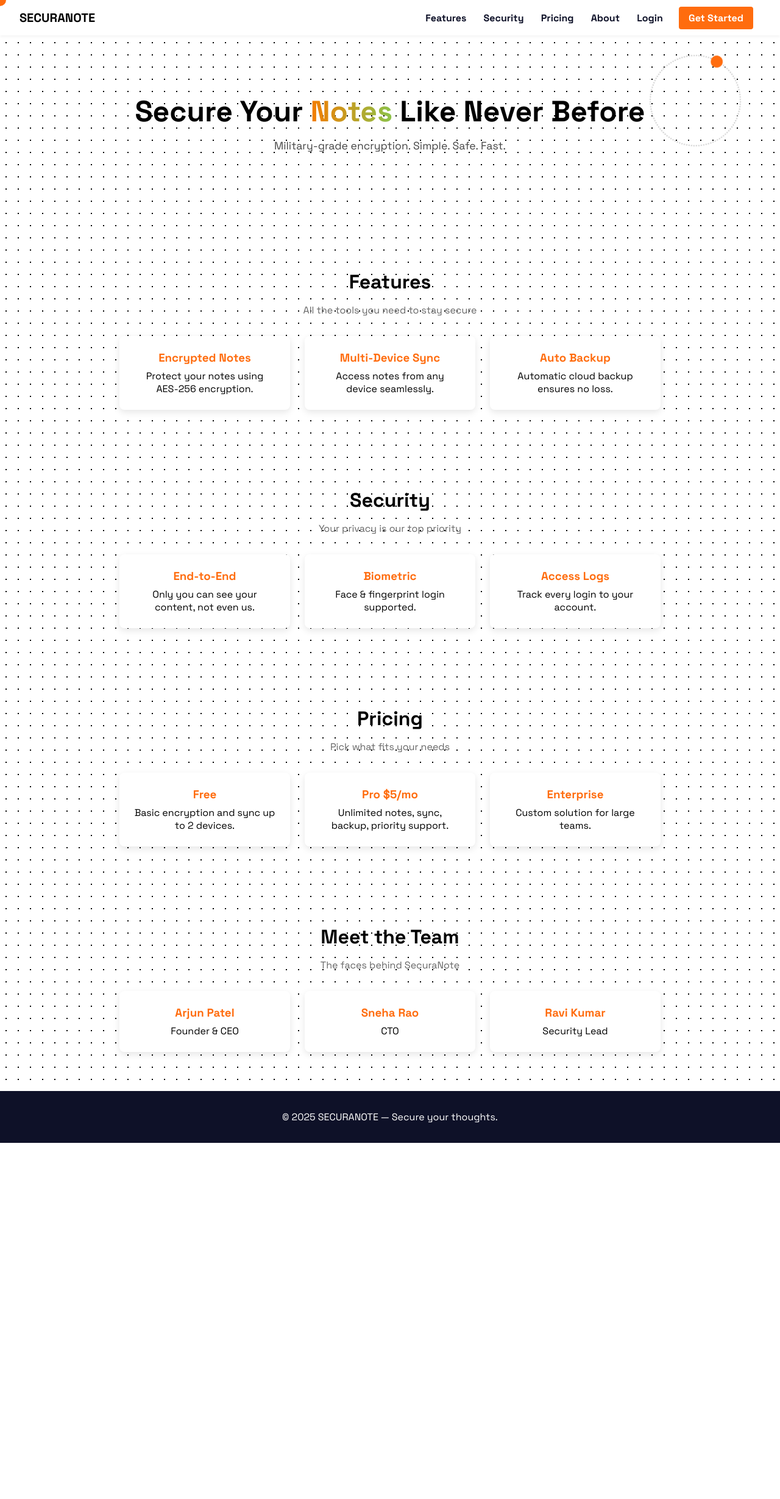
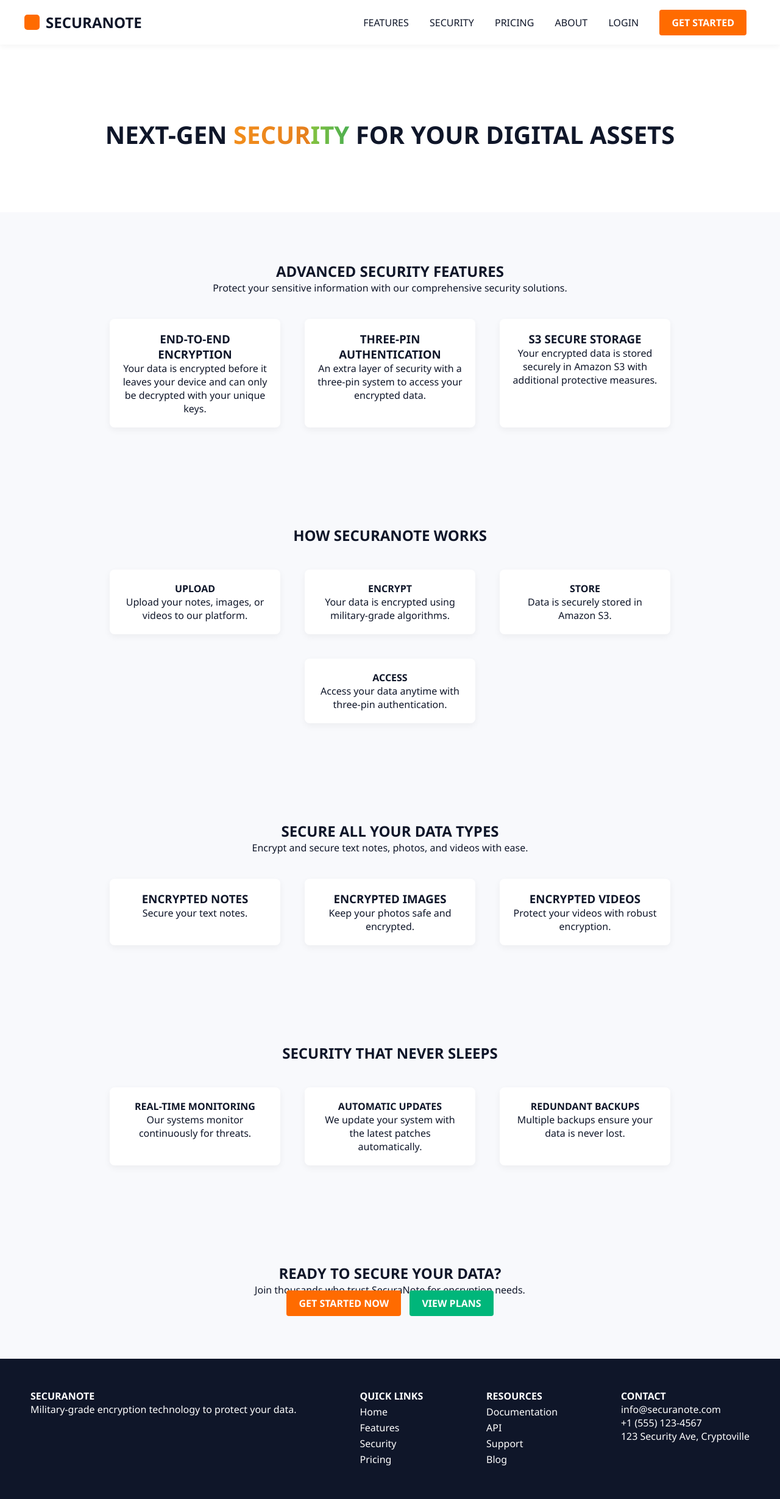
Before and after one commit to Aparna-26-02/Securanote, a Flask app: page / in a window 1280 px wide. Shown: the whole page at 61% size. Before the commit the page ends 1874 px from the top, so only its background shows below. Run offline with Flask 3, Linux system fonts and the light colour scheme; parts of the project's set-up code (start-up, migrations or seed data) failed here and were passed over.

Commit message:
Update index.html

```diff
--- a/Securanote/securanote/templates/index.html
+++ b/Securanote/securanote/templates/index.html
@@ -1,237 +1,247 @@
 <!DOCTYPE html>
 <html lang="en">
 <head>
-  <meta charset="UTF-8" />
-  <meta name="viewport" content="width=device-width, initial-scale=1.0" />
-  <title>SecuraNote</title>
-  <link href="https://fonts.googleapis.com/css2?family=Space+Grotesk:wght@400;600;700&display=swap" rel="stylesheet">
+  <meta charset="UTF-8">
+  <title>Securanote</title>
+  <meta name="viewport" content="width=device-width, initial-scale=1.0">
   <style>
+    :root {
+      --primary: #ff6b00;
+      --dark: #0f1629;
+      --accent: #00b67a;
+      --highlight: #6dd47e;
+      --gradient-orange: linear-gradient(to right, #f28e1c, #e57f1e);
+      --gradient-green: linear-gradient(to right, #85c240, #4caf50);
+    }
+
     * {
-      box-sizing: border-box;
       margin: 0;
       padding: 0;
+      box-sizing: border-box;
+      scroll-behavior: smooth;
+      font-family: 'Segoe UI', sans-serif;
     }
-    html {
-      scroll-behavior: smooth;
+
+    body {
+      background: #f8f9fc;
+      color: var(--dark);
     }
-    body {
-      font-family: 'Space Grotesk', sans-serif;
-      background-color: #fff;
-      background-image: radial-gradient(#000 1px, transparent 1px);
-      background-size: 20px 20px;
-      cursor: none;
-    }
-    .custom-cursor {
-      width: 20px;
-      height: 20px;
-      border-radius: 50%;
-      background: #ff6c0e;
-      position: fixed;
-      top: 0;
-      left: 0;
-      pointer-events: none;
-      transform: translate(-50%, -50%);
-      z-index: 9999;
-      transition: transform 0.1s ease;
-    }
+
     header {
+      background: white;
+      padding: 20px 40px;
+      display: flex;
+      align-items: center;
+      justify-content: space-between;
       position: sticky;
       top: 0;
-      background: #fff;
+      z-index: 1000;
+      box-shadow: 0 2px 10px rgba(0,0,0,0.05);
+    }
+
+    .logo {
+      font-size: 24px;
+      font-weight: bold;
       display: flex;
-      justify-content: space-between;
       align-items: center;
-      padding: 1rem 2rem;
-      box-shadow: 0 2px 5px rgba(0,0,0,0.05);
-      z-index: 1000;
     }
-    header .logo {
-      font-weight: 700;
-      font-size: 20px;
+
+    .logo-icon {
+      width: 25px;
+      height: 25px;
+      background: var(--primary);
+      border-radius: 5px;
+      display: inline-block;
+      margin-right: 10px;
     }
+
     nav a {
-      margin: 0 0.75rem;
       text-decoration: none;
-      font-weight: bold;
-      color: #0e1128;
+      margin: 0 15px;
+      color: var(--dark);
+      font-weight: 500;
     }
+
     .btn {
-      padding: 0.5rem 1rem;
-      border-radius: 4px;
+      padding: 10px 20px;
+      background: var(--primary);
+      color: white;
       font-weight: bold;
       text-decoration: none;
-      margin-left: 10px;
+      border-radius: 4px;
     }
-    .btn-primary {
-      background: #ff6c0e;
-      color: #fff;
+
+    section {
+      padding: 80px 40px;
+      text-align: center;
     }
+
     .hero {
-      padding: 6rem 2rem;
-      text-align: center;
-      position: relative;
+      background: #fff;
+      font-size: 40px;
+      font-weight: bold;
+      padding: 120px 20px 100px;
     }
-    .hero h1 {
-      font-size: 3rem;
-      font-weight: 700;
-      line-height: 1.2;
+
+    .hero span.orange {
+      background: var(--gradient-orange);
+      -webkit-background-clip: text;
+      color: transparent;
     }
-    .hero span {
-      background: linear-gradient(to right, #f57c00, #8bc34a);
+
+    .hero span.green {
+      background: var(--gradient-green);
       -webkit-background-clip: text;
-      -webkit-text-fill-color: transparent;
+      color: transparent;
     }
-    .hero p {
-      font-size: 1.1rem;
-      color: #444;
-      margin: 1rem 0 2rem;
-    }
-    .solar-animation {
-      position: absolute;
-      right: 5%;
-      top: 10%;
-      width: 150px;
-      height: 150px;
-      border: 2px dotted #ccc;
-      border-radius: 50%;
-      animation: spin 20s linear infinite;
-    }
-    .solar-animation::before {
-      content: '';
-      position: absolute;
-      top: 50%;
-      left: 0;
-      width: 20px;
-      height: 20px;
-      background: #ff6c0e;
-      border-radius: 50%;
-      transform: translate(-50%, -50%);
-    }
-    @keyframes spin {
-      from { transform: rotate(0deg); }
-      to { transform: rotate(360deg); }
-    }
-    section {
-      padding: 4rem 2rem;
-    }
-    .section-title {
-      text-align: center;
-      font-size: 2rem;
-      font-weight: 700;
-      margin-bottom: 1rem;
-    }
-    .section-subtitle {
-      text-align: center;
-      margin-bottom: 2rem;
-      color: #666;
-    }
+
     .grid {
       display: flex;
       flex-wrap: wrap;
       justify-content: center;
-      gap: 1.5rem;
+      gap: 40px;
+      margin-top: 40px;
     }
+
     .card {
-      background: #fff;
+      background: white;
+      padding: 20px;
       border-radius: 8px;
-      box-shadow: 0 4px 12px rgba(0,0,0,0.1);
-      padding: 1.5rem;
       width: 280px;
-      text-align: center;
+      box-shadow: 0 4px 12px rgba(0,0,0,0.05);
     }
-    .card h3 {
-      color: #ff6c0e;
-      margin-bottom: 0.5rem;
+
+    footer {
+      background: var(--dark);
+      color: white;
+      padding: 40px;
+      display: flex;
+      flex-wrap: wrap;
+      justify-content: space-between;
     }
-    .footer {
-      background: #0e1128;
+
+    footer .column {
+      margin: 10px;
+    }
+
+    footer a {
       color: white;
-      padding: 2rem;
-      text-align: center;
+      display: block;
+      margin: 4px 0;
+      text-decoration: none;
     }
+
     @media (max-width: 768px) {
-      .hero h1 {
-        font-size: 2.2rem;
+      nav a {
+        margin: 10px 5px;
       }
-      .solar-animation {
-        display: none;
+
+      .grid {
+        flex-direction: column;
+        align-items: center;
       }
     }
   </style>
 </head>
 <body>
 
-  <div class="custom-cursor" id="customCursor"></div>
-
 <header>
-    <div class="logo">SECURANOTE</div>
+  <div class="logo"><span class="logo-icon"></span> SECURANOTE</div>
   <nav>
-      <a href="#features">Features</a>
-      <a href="#security">Security</a>
-      <a href="#pricing">Pricing</a>
-      <a href="#about">About</a>
-      <a href="login.html">Login</a>
-      <a href="register.html" class="btn btn-primary">Get Started</a>
+    <a href="#features">FEATURES</a>
+    <a href="#security">SECURITY</a>
+    <a href="#pricing">PRICING</a>
+    <a href="#about">ABOUT</a>
+    <a href="login.html">LOGIN</a>
+    <a class="btn" href="register.html">GET STARTED</a>
   </nav>
 </header>
 
 <section class="hero">
-    <h1>Secure Your <span>Notes</span> Like Never Before</h1>
-    <p>Military-grade encryption. Simple. Safe. Fast.</p>
-    <div class="solar-animation"></div>
+  NEXT-GEN <span class="orange">SECUR</span><span class="green">ITY</span> FOR YOUR DIGITAL ASSETS
 </section>
 
 <section id="features">
-    <h2 class="section-title">Features</h2>
-    <p class="section-subtitle">All the tools you need to stay secure</p>
+  <h2>ADVANCED SECURITY FEATURES</h2>
+  <p>Protect your sensitive information with our comprehensive security solutions.</p>
   <div class="grid">
-      <div class="card"><h3>Encrypted Notes</h3><p>Protect your notes using AES-256 encryption.</p></div>
-      <div class="card"><h3>Multi-Device Sync</h3><p>Access notes from any device seamlessly.</p></div>
-      <div class="card"><h3>Auto Backup</h3><p>Automatic cloud backup ensures no loss.</p></div>
+    <div class="card">
+      <h3>END-TO-END ENCRYPTION</h3>
+      <p>Your data is encrypted before it leaves your device and can only be decrypted with your unique keys.</p>
+    </div>
+    <div class="card">
+      <h3>THREE-PIN AUTHENTICATION</h3>
+      <p>An extra layer of security with a three-pin system to access your encrypted data.</p>
+    </div>
+    <div class="card">
+      <h3>S3 SECURE STORAGE</h3>
+      <p>Your encrypted data is stored securely in Amazon S3 with additional protective measures.</p>
+    </div>
   </div>
 </section>
 
 <section id="security">
-    <h2 class="section-title">Security</h2>
-    <p class="section-subtitle">Your privacy is our top priority</p>
+  <h2>HOW SECURANOTE WORKS</h2>
   <div class="grid">
-      <div class="card"><h3>End-to-End</h3><p>Only you can see your content, not even us.</p></div>
-      <div class="card"><h3>Biometric</h3><p>Face & fingerprint login supported.</p></div>
-      <div class="card"><h3>Access Logs</h3><p>Track every login to your account.</p></div>
+    <div class="card"><strong>UPLOAD</strong><p>Upload your notes, images, or videos to our platform.</p></div>
+    <div class="card"><strong>ENCRYPT</strong><p>Your data is encrypted using military-grade algorithms.</p></div>
+    <div class="card"><strong>STORE</strong><p>Data is securely stored in Amazon S3.</p></div>
+    <div class="card"><strong>ACCESS</strong><p>Access your data anytime with three-pin authentication.</p></div>
   </div>
 </section>
 
 <section id="pricing">
-    <h2 class="section-title">Pricing</h2>
-    <p class="section-subtitle">Pick what fits your needs</p>
+  <h2>SECURE ALL YOUR DATA TYPES</h2>
+  <p>Encrypt and secure text notes, photos, and videos with ease.</p>
   <div class="grid">
-      <div class="card"><h3>Free</h3><p>Basic encryption and sync up to 2 devices.</p></div>
-      <div class="card"><h3>Pro $5/mo</h3><p>Unlimited notes, sync, backup, priority support.</p></div>
-      <div class="card"><h3>Enterprise</h3><p>Custom solution for large teams.</p></div>
+    <div class="card"><h3>ENCRYPTED NOTES</h3><p>Secure your text notes.</p></div>
+    <div class="card"><h3>ENCRYPTED IMAGES</h3><p>Keep your photos safe and encrypted.</p></div>
+    <div class="card"><h3>ENCRYPTED VIDEOS</h3><p>Protect your videos with robust encryption.</p></div>
   </div>
 </section>
 
 <section id="about">
-    <h2 class="section-title">Meet the Team</h2>
-    <p class="section-subtitle">The faces behind SecuraNote</p>
+  <h2>SECURITY THAT NEVER SLEEPS</h2>
   <div class="grid">
-      <div class="card"><h3>Arjun Patel</h3><p>Founder & CEO</p></div>
-      <div class="card"><h3>Sneha Rao</h3><p>CTO</p></div>
-      <div class="card"><h3>Ravi Kumar</h3><p>Security Lead</p></div>
+    <div class="card"><strong>REAL-TIME MONITORING</strong><p>Our systems monitor continuously for threats.</p></div>
+    <div class="card"><strong>AUTOMATIC UPDATES</strong><p>We update your system with the latest patches automatically.</p></div>
+    <div class="card"><strong>REDUNDANT BACKUPS</strong><p>Multiple backups ensure your data is never lost.</p></div>
   </div>
 </section>
 
-  <footer class="footer">
-    <p>&copy; 2025 SECURANOTE — Secure your thoughts.</p>
+<section>
+  <h2>READY TO SECURE YOUR DATA?</h2>
+  <p>Join thousands who trust SecuraNote for encryption needs.</p>
+  <a class="btn" href="register.html">GET STARTED NOW</a>
+  <a class="btn" style="background: var(--accent); margin-left: 10px;" href="#pricing">VIEW PLANS</a>
+</section>
+
+<footer>
+  <div class="column">
+    <strong>SECURANOTE</strong>
+    <p>Military-grade encryption technology to protect your data.</p>
+  </div>
+  <div class="column">
+    <strong>QUICK LINKS</strong>
+    <a href="#">Home</a>
+    <a href="#features">Features</a>
+    <a href="#security">Security</a>
+    <a href="#pricing">Pricing</a>
+  </div>
+  <div class="column">
+    <strong>RESOURCES</strong>
+    <a href="#">Documentation</a>
+    <a href="#">API</a>
+    <a href="#">Support</a>
+    <a href="#">Blog</a>
+  </div>
+  <div class="column">
+    <strong>CONTACT</strong>
+    <p>info@securanote.com</p>
+    <p>+1 (555) 123-4567</p>
+    <p>123 Security Ave, Cryptoville</p>
+  </div>
 </footer>
-
-  <script>
-    const cursor = document.getElementById('customCursor');
-    document.addEventListener('mousemove', e => {
-      cursor.style.top = e.clientY + 'px';
-      cursor.style.left = e.clientX + 'px';
-    });
-  </script>
 
 </body>
 </html>
```
Lines whose indentation alone changed are shown as unchanged.
